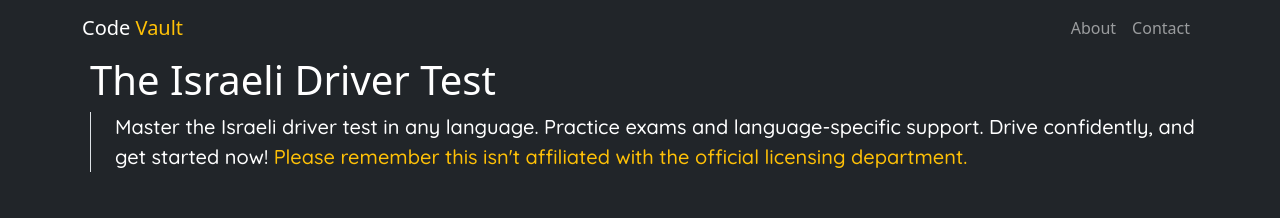
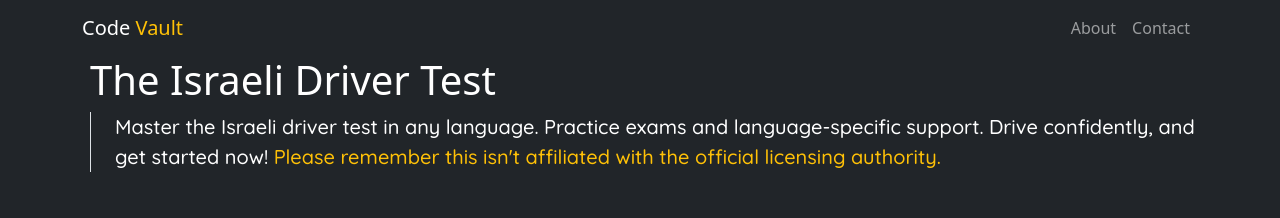
Before and after one commit to Oded2/Code-Vault, a SvelteKit app: page /israel-theory-driving in a window 1280 px wide. Shown: the top 218 px of the page. Built offline with nearby package versions, Linux system fonts and the light colour scheme; a web font is replaced by a local one.

Commit message:
Added time out option for modal

```diff
--- a/src/components/Modal.svelte
+++ b/src/components/Modal.svelte
@@ -1,5 +1,10 @@
 <script>
   export let showModal = false;
+  export let timeOut = null;
+
+  $: if (showModal && timeOut) {
+    setTimeout(() => (showModal = false), timeOut);
+  }
 </script>
 
 {#if showModal}
--- a/src/routes/israel-theory-driving/+page.svelte
+++ b/src/routes/israel-theory-driving/+page.svelte
@@ -228,7 +228,7 @@
           language-specific support. Drive confidently, and get started now!
           <span class="text-warning"
             >Please remember this isn't affiliated with the official licensing
-            department.</span
+            authority.</span
           >
         </p>
       </div>
```
